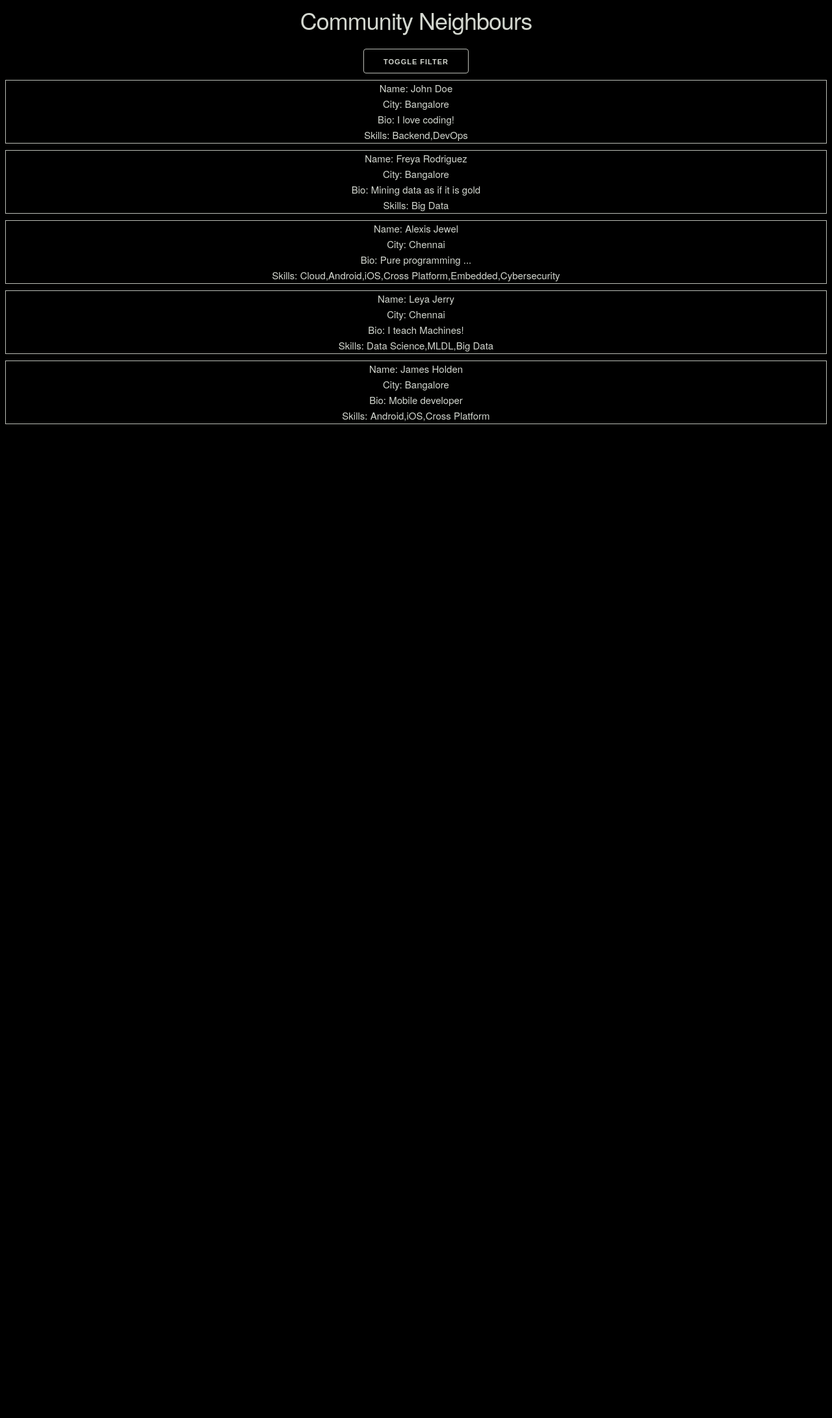
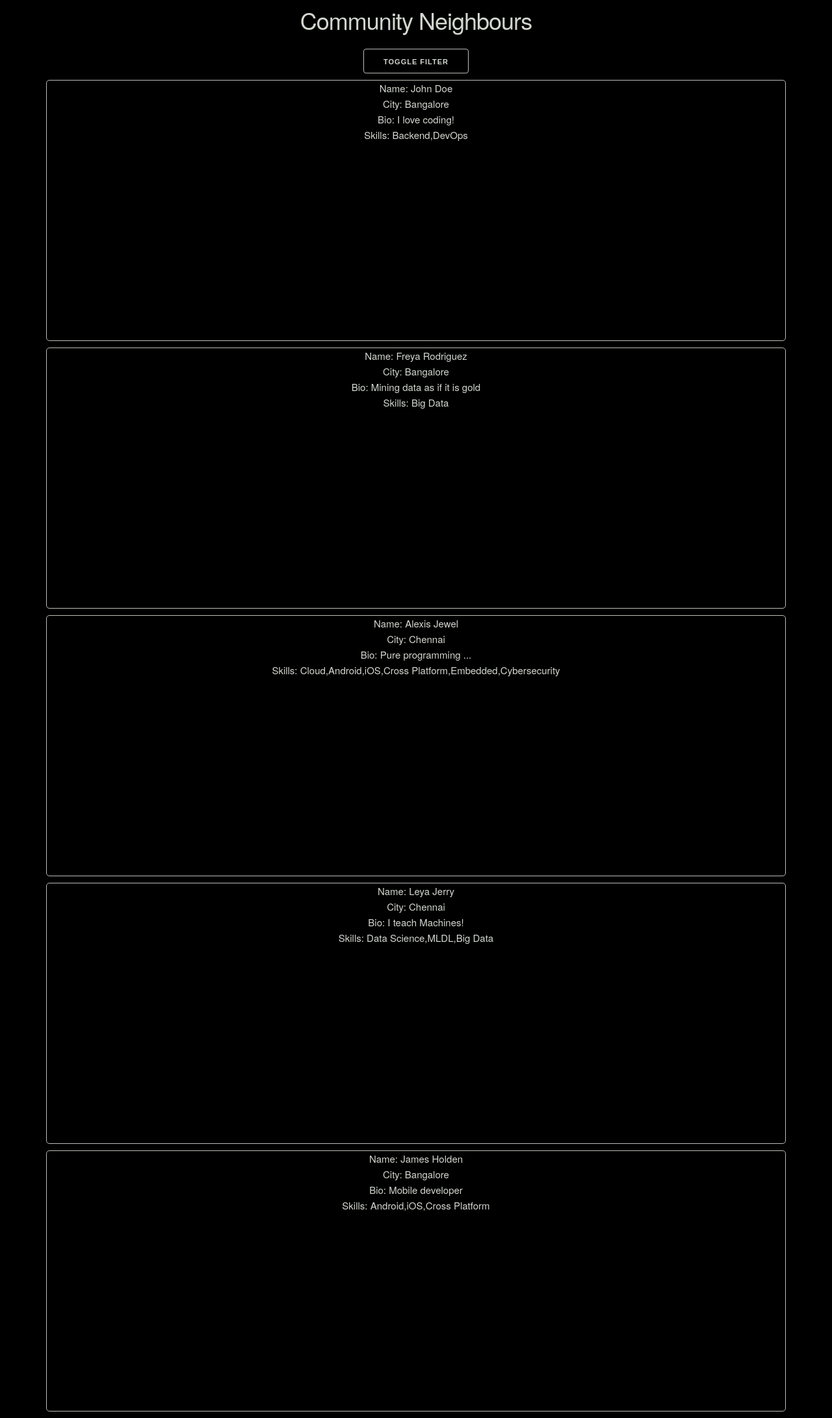
Before and after one commit to INF800/FILTER, a FastAPI app: page /api/filter/1 in a window 1280 px wide. Shown: the whole page at 65% size. Before the commit the page ends 653 px from the top, so only its background shows below. Run offline with FastAPI, Linux system fonts and the light colour scheme; data comes from the database, SQL or seed files in the repository.

Commit message:
todo: cards and dashboard

```diff
--- a/templates/filter.html
+++ b/templates/filter.html
@@ -50,10 +50,28 @@
 
 
 
+<style>
+.card-container {
+	margin-left: auto;
+	margin-right: auto;
+	width: 90%;
+}
 
+.card-wrapper {
+	border: 1px solid #babdb6;
+	margin-bottom: 10px;
+	border-radius: 5px;
+}
+
+.card {
+	height: 400px;
+}
+</style>
+
+<div class="card-container">
 {% for member in members %}
-<div style="border: 1px solid #babdb6; margin-bottom: 10px">
-	<div>
+<div class="card-wrapper">
+	<div class="card">
 		Name: {{member.full_name}} <br/>
 		City: {{member.cur_city}}<br/>
 		Bio:  {{member.bio}}<br/>
@@ -61,6 +79,8 @@
 	</div>
 </div>
 {% endfor %}
+</div>
+
 
 </div>
 {% endblock %}
```
